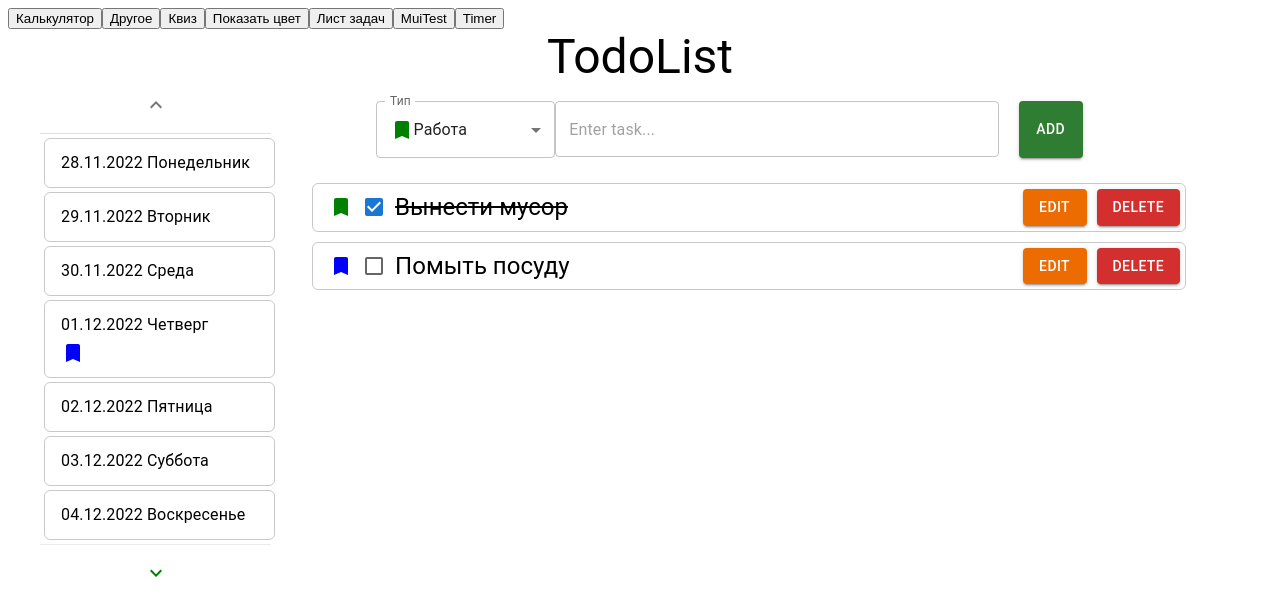
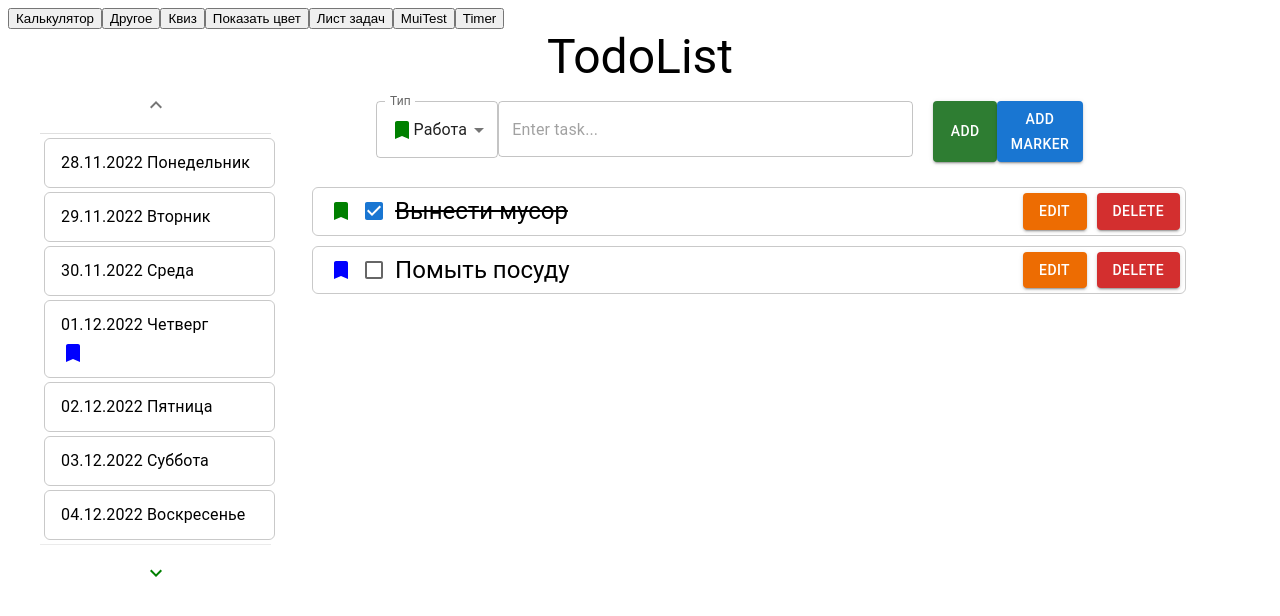
Before and after one commit to DmitriyDedunik/front-end-education, a React (Create React App) app: page / in a window 1280 px wide. Both pictures are taken after a click on the button "Лист задач". Shown: the top 616 px of the page. Built offline with nearby package versions, Linux system fonts and the light colour scheme.

Commit message:
change structure code. Add new components

```diff
--- a/src/components/ToDoList/components/Calendar/Calendar.tsx
+++ b/src/components/ToDoList/components/Calendar/Calendar.tsx
@@ -103,8 +103,8 @@ export const Calendar: FC<Props> = ({setCurrentDate, tasksByColors}) => {
                                 }/>
                             </div>
                             <div>
-                                {tasksByColors(day).map((color: number) => (
-                                    <BookmarkIcon sx={{color: stateMarkerArray[color].colorTask}}/>
+                                {tasksByColors(day).map((color: number, index) => (
+                                    <BookmarkIcon key={index} sx={{color: stateMarkerArray[color].colorTask}}/>
                                 )
                                 )}
                             </div>
--- a/src/components/ToDoList/components/TaskList/TaskList.tsx
+++ b/src/components/ToDoList/components/TaskList/TaskList.tsx
@@ -1,45 +1,9 @@
-import React, {ChangeEvent, Dispatch, SetStateAction, useState} from "react";
-import {
-    Box,
-    Button,
-    Checkbox,
-    FormControl,
-    Grid,
-    InputLabel,
-    MenuItem,
-    Select, SelectChangeEvent,
-    TextField,
-    Typography
-} from "@mui/material";
+import React, {Dispatch, SetStateAction, useState} from "react";
+import {Grid} from "@mui/material";
 import {useLastID, ITask, IMarker} from "../hooks/calendarEffect";
-import styled from "styled-components";
-import BookmarkIcon from '@mui/icons-material/Bookmark';
-
-const addTaskContainerSX = {
-    display: 'flex',
-    margin: 'auto',
-    width: '80%',
-}
-
-const addTaskInputSX = {
-    width: '100%',
-    marginRight: '20px'
-}
-
-const taskCellSX = {
-    border: '1px solid #00000036',
-    borderRadius: '6px',
-    display: 'flex',
-    justifyContent: 'space-between',
-    width: '100%',
-    margin: '5px',
-    alignItems: 'center',
-    paddingTop: '0px!important'
-}
-
-const buttonTask = {
-    margin: '5px'
-}
+import {FormForMarker} from "./componentsTaskList/FormForMarker";
+import {BoxAddTask} from "./componentsTaskList/BoxAddTask";
+import {TasksOfTheDay} from "./componentsTaskList/TasksOfTheDay";
 
 type Props = {
     currentDay: Date,
@@ -48,11 +12,6 @@ type Props = {
     stateMarkerArray: IMarker[]
 }
 
-const TaskText = styled(Typography) <{ $isTaskDone: boolean }>`
-  font-size: 14px;
-  flex: 1 0;
-  text-decoration: ${({$isTaskDone}) => ($isTaskDone ? 'line-through' : "none")}`
-
 export function TaskList({currentDay, setStateTaskArray, stateTaskArray, stateMarkerArray}: Props) {
 
     const {lastId, setLastId} = useLastID()
@@ -60,15 +19,13 @@ export function TaskList({currentDay, setStateTaskArray, stateTaskArray, stateMa
     const [textValue, setTextValue] = useState<string>('')
     const [stateEditTask, setStateEditTask] = useState<boolean>(false)
     const [indexTask, setIndexTask] = useState<number>(0)
-
-    const changeHandler = (event: ChangeEvent<HTMLInputElement>): void => {
-        setTextValue(event.currentTarget.value)
-    }
+    const [openModal, setOpenModal] = useState<boolean>(false)
 
     const handleSubmit = (): void => {
         if (stateEditTask) {
             const newTaskArr = stateTaskArray.map((el) => {
-                return el.id === indexTask ? {...el,
+                return el.id === indexTask ? {
+                    ...el,
                     task: textValue,
                     idTypeTask: lastMarkerID,
                 } : el;
@@ -78,7 +35,13 @@ export function TaskList({currentDay, setStateTaskArray, stateTaskArray, stateMa
             setStateEditTask(false)
             setLastMarkerID(0)
         } else {
-            stateTaskArray.push({task: textValue, done: false, dateTask: currentDay, id: lastId, idTypeTask: lastMarkerID})
+            stateTaskArray.push({
+                task: textValue,
+                done: false,
+                dateTask: currentDay,
+                id: lastId,
+                idTypeTask: lastMarkerID
+            })
             setStateTaskArray([...stateTaskArray])
             setTextValue('')
             setLastId(lastId + 1)
@@ -105,71 +68,34 @@ export function TaskList({currentDay, setStateTaskArray, stateTaskArray, stateMa
         setStateTaskArray([...stateTaskArray])
     }
 
-    const handleChange = (event: SelectChangeEvent<number>): void => {
-        setLastMarkerID(event.target.value as number);
-    };
+    const handleSubmitMarker = () => {
+        setOpenModal(prev => !prev)
+    }
 
     return (
         <Grid item xs={9}>
-            <Box sx={addTaskContainerSX}>
-                    <FormControl fullWidth style={{display: "flex", flex: '0 2 auto'}}>
-                        <InputLabel id="demo-simple-select-label">Тип</InputLabel>
-                        <Select
-                            labelId="demo-simple-select-label"
-                            id="demo-simple-select"
-                            value={lastMarkerID}
-                            label="Тип"
-                            onChange={handleChange}
-                            sx={{'#demo-simple-select':{display: "flex"}}}
-                        >
-                            {stateMarkerArray.map((marker) => (
-                                <MenuItem key={marker.id} sx={{display: "flex", alignItems: "center"}} value={marker.id}><BookmarkIcon sx={{color: marker.colorTask}}/>{marker.typeTask}</MenuItem>
-                            ))
-                            }
-                        </Select>
-                    </FormControl>
-                    <TextField
-                        placeholder="Enter task..."
-                        sx={addTaskInputSX} type="text"
-                        value={textValue}
-                        onChange={changeHandler}
-                    />
-                <Button
-                    variant="contained"
-                    color={stateEditTask ? "warning" : "success"}
-                    onClick={() => handleSubmit()}>{stateEditTask ? "Save" : "Add"}
-                </Button>
-            </Box>
-            <Grid container sx={{width: '100%', margin: '20px'}} spacing={2}>
-                {stateTaskArray.map((task) => {
-                    const dayEnd = new Date(
-                        currentDay.getFullYear(),
-                        currentDay.getMonth(),
-                        currentDay.getDate(),
-                        23,
-                        59,
-                        59)
-                    if (task.dateTask >= currentDay && task.dateTask <= dayEnd) {
-                        return <Grid item xs={12} sx={taskCellSX} key={task.id}>
-                            <BookmarkIcon sx={{color: stateMarkerArray[task.idTypeTask].colorTask}}/>
-                            <Checkbox checked={task.done} onChange={() => setCheckboxStatus(task.id)}/>
-                            <TaskText
-                                variant="h5"
-                                $isTaskDone={task.done}
-                            >
-                                {task.task}
-                            </TaskText>
-                            <span>
-                                <Button variant="contained" sx={buttonTask} color="warning"
-                                        onClick={() => editTask(task.id)}>Edit</Button>
-                                <Button variant="contained" sx={buttonTask} color="error"
-                                        onClick={() => deleteTask(task.id)}>Delete</Button>
-                                </span>
-                        </Grid>
-                    }
-                    return null
-                })}
-            </Grid>
+            <BoxAddTask
+                lastMarkerID={lastMarkerID}
+                setLastMarkerID={setLastMarkerID}
+                stateMarkerArray={stateMarkerArray}
+                setTextValue={setTextValue}
+                textValue={textValue}
+                stateEditTask={stateEditTask}
+                handleSubmit={handleSubmit}
+                handleSubmitMarker={handleSubmitMarker}
+            />
+            <FormForMarker
+                setOpenModal={setOpenModal}
+                openModal={openModal}
+            />
+            <TasksOfTheDay
+                stateTaskArray={stateTaskArray}
+                currentDay={currentDay}
+                stateMarkerArray={stateMarkerArray}
+                setCheckboxStatus={setCheckboxStatus}
+                editTask={editTask}
+                deleteTask={deleteTask}
+            />
         </Grid>
     )
 
--- /dev/null
+++ b/src/components/ToDoList/components/TaskList/componentsTaskList/BoxAddTask.tsx
@@ -0,0 +1,74 @@
+import {Box, Button, FormControl, InputLabel, MenuItem, Select, SelectChangeEvent, TextField} from "@mui/material";
+import BookmarkIcon from "@mui/icons-material/Bookmark";
+import React, {ChangeEvent, Dispatch, SetStateAction} from "react";
+import {IMarker} from "../../hooks/calendarEffect";
+
+const addTaskContainerSX = {
+    display: 'flex',
+    margin: 'auto',
+    width: '80%',
+}
+
+const addTaskInputSX = {
+    width: '100%',
+    marginRight: '20px'
+}
+
+type Props = {
+    lastMarkerID: number,
+    setLastMarkerID: Dispatch<SetStateAction<number>>,
+    stateMarkerArray: IMarker[],
+    setTextValue: Dispatch<SetStateAction<string>>,
+    textValue: string,
+    stateEditTask: boolean,
+    handleSubmit: () => void,
+    handleSubmitMarker: () => void
+}
+
+export function BoxAddTask(props: Props){
+
+    const handleChangeSelect = (event: SelectChangeEvent<number>): void => {
+        props.setLastMarkerID(event.target.value as number);
+    };
+
+    const handleChangeText = (event: ChangeEvent<HTMLInputElement>): void => {
+        props.setTextValue(event.currentTarget.value)
+    }
+
+    return (
+        <Box sx={addTaskContainerSX}>
+            <FormControl fullWidth style={{display: "flex", flex: '0 2 auto'}}>
+                <InputLabel id="demo-simple-select-label">Тип</InputLabel>
+                <Select
+                    labelId="demo-simple-select-label"
+                    id="demo-simple-select"
+                    value={props.lastMarkerID}
+                    label="Тип"
+                    onChange={handleChangeSelect}
+                    sx={{'#demo-simple-select':{display: "flex"}}}
+                >
+                    {props.stateMarkerArray.map((marker) => (
+                        <MenuItem key={marker.id} sx={{display: "flex", alignItems: "center"}} value={marker.id}><BookmarkIcon key={marker.id} sx={{color: marker.colorTask}}/>{marker.typeTask}</MenuItem>
+                    ))
+                    }
+                </Select>
+            </FormControl>
+            <TextField
+                placeholder="Enter task..."
+                sx={addTaskInputSX} type="text"
+                value={props.textValue}
+                onChange={handleChangeText}
+            />
+            <Button
+                variant="contained"
+                color={props.stateEditTask ? "warning" : "success"}
+                onClick={() => props.handleSubmit()}>{props.stateEditTask ? "Save" : "Add"}
+            </Button>
+            <Button
+                variant="contained"
+                color={"primary"}
+                onClick={() => props.handleSubmitMarker()}>Add marker
+            </Button>
+        </Box>
+    )
+}
--- /dev/null
+++ b/src/components/ToDoList/components/TaskList/componentsTaskList/FormForMarker.tsx
@@ -0,0 +1,44 @@
+import {Box, Button, Modal} from "@mui/material";
+import React, {Dispatch, SetStateAction} from "react";
+
+const modal = {
+    position: 'absolute' as 'absolute',
+    top: '50%',
+    left: '50%',
+    transform: 'translate(-50%, -50%)',
+    width: 400,
+    bgcolor: 'background.paper',
+    border: '2px solid #000',
+    boxShadow: 24,
+    p: 4,
+};
+
+type Props = {
+    setOpenModal: Dispatch<SetStateAction<boolean>>,
+    openModal: boolean
+}
+
+export function FormForMarker({setOpenModal, openModal} : Props){
+
+    const handleSubmitMarker = () => {
+        setOpenModal(prev => !prev)
+    }
+
+    return (
+        <Modal
+            sx = {modal}
+            open={openModal}
+            onClose={handleSubmitMarker}
+            aria-labelledby="modal-modal-title"
+            aria-describedby="modal-modal-description"
+        >
+            <Box>
+                <Button
+                    variant="contained"
+                    color={"primary"}
+                    onClick={() => handleSubmitMarker()}>Add marker
+                </Button>
+            </Box>
+        </Modal>
+    )
+}
--- /dev/null
+++ b/src/components/ToDoList/components/TaskList/componentsTaskList/TasksOfTheDay.tsx
@@ -0,0 +1,68 @@
+import {Button, Checkbox, Grid, Typography} from "@mui/material";
+import BookmarkIcon from "@mui/icons-material/Bookmark";
+import React from "react";
+import {IMarker, ITask} from "../../hooks/calendarEffect";
+import styled from "styled-components";
+
+const TaskText = styled(Typography) <{ $isTaskDone: boolean }>`
+  font-size: 14px;
+  flex: 1 0;
+  text-decoration: ${({$isTaskDone}) => ($isTaskDone ? 'line-through' : "none")}`
+
+const taskCellSX = {
+    border: '1px solid #00000036',
+    borderRadius: '6px',
+    display: 'flex',
+    justifyContent: 'space-between',
+    width: '100%',
+    margin: '5px',
+    alignItems: 'center',
+    paddingTop: '0px!important'
+}
+
+const buttonTask = {
+    margin: '5px'
+}
+
+type Props = {
+    stateTaskArray: ITask[],
+    currentDay: Date,
+    stateMarkerArray: IMarker[],
+    setCheckboxStatus: (id: number) => void,
+    editTask: (id: number) => void,
+    deleteTask: (id: number) => void,
+}
+export function TasksOfTheDay(props: Props){
+    return(
+        <Grid container sx={{width: '100%', margin: '20px'}} spacing={2}>
+            {props.stateTaskArray.map((task) => {
+                const dayEnd = new Date(
+                    props.currentDay.getFullYear(),
+                    props.currentDay.getMonth(),
+                    props.currentDay.getDate(),
+                    23,
+                    59,
+                    59)
+                if (task.dateTask >= props.currentDay && task.dateTask <= dayEnd) {
+                    return <Grid item xs={12} sx={taskCellSX} key={task.id}>
+                        <BookmarkIcon sx={{color: props.stateMarkerArray[task.idTypeTask].colorTask}}/>
+                        <Checkbox checked={task.done} onChange={() => props.setCheckboxStatus(task.id)}/>
+                        <TaskText
+                            variant="h5"
+                            $isTaskDone={task.done}
+                        >
+                            {task.task}
+                        </TaskText>
+                        <span>
+                                <Button variant="contained" sx={buttonTask} color="warning"
+                                        onClick={() => props.editTask(task.id)}>Edit</Button>
+                                <Button variant="contained" sx={buttonTask} color="error"
+                                        onClick={() => props.deleteTask(task.id)}>Delete</Button>
+                                </span>
+                    </Grid>
+                }
+                return null
+            })}
+        </Grid>
+    )
+}
```
